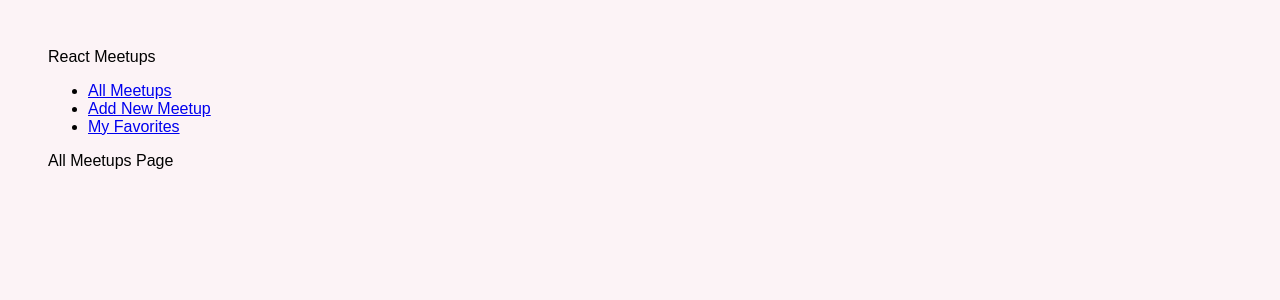
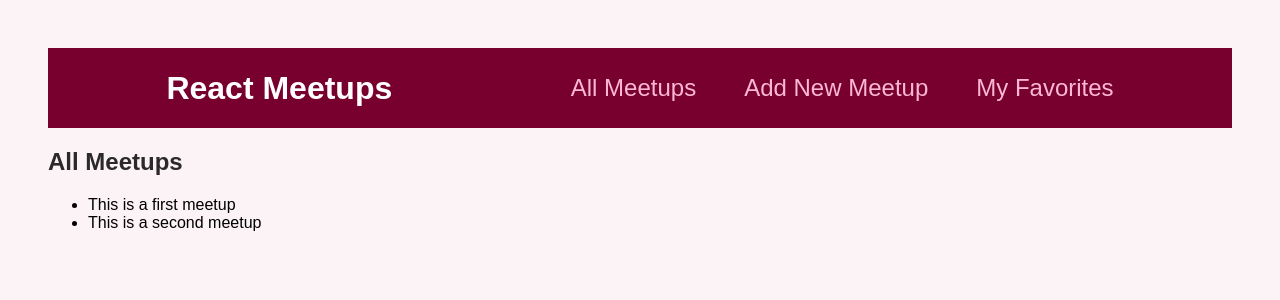
Before and after one commit to Matt658041/learning-react, a React (Create React App) app: page / in a window 1280 px wide. Shown: the top 300 px of the page. Built offline with nearby package versions, Linux system fonts and the light colour scheme.

Commit message:
created meetups folder

```diff
--- a/src/components/layout/MainNavigation.js
+++ b/src/components/layout/MainNavigation.js
@@ -1,9 +1,11 @@
 import {Link} from 'react-router-dom';
+
+import classes from './MainNavigation.module.css';
 
 function MainNavigation() {
 return(
-<header>
-    <div>React Meetups</div>
+<header className={classes.header}>
+    <div className={classes.logo}>React Meetups</div>
     <nav>
         <ul>
             <li><Link to='/'>All Meetups</Link></li>
--- /dev/null
+++ b/src/components/layout/MainNavigation.module.css
@@ -0,0 +1,47 @@
+.header {
+    width: 100%;
+    height: 5rem;
+    display: flex;
+    align-items: center;
+    justify-content: space-between;
+    background-color: #77002e;
+    padding: 0 10%;
+  }
+
+  .logo {
+    font-size: 2rem;
+    color: white;
+    font-weight: bold;
+  }
+
+  .header ul {
+    list-style: none;
+    margin: 0;
+    padding: 0;
+    display: flex;
+    align-items: baseline;
+  }
+
+  .header li {
+    margin-left: 3rem;
+  }
+
+  .header a {
+    text-decoration: none;
+    font-size: 1.5rem;
+    color: #fcb8d2;
+  }
+
+  .header a:hover,
+  .header a:active,
+  .header a.active {
+    color: white;
+  }
+
+  .badge {
+    background-color: #cc2062;
+    color: white;
+    border-radius: 12px;
+    padding: 0 1rem;
+    margin-left: 0.5rem;
+  }
--- a/src/pages/AllMeetups.js
+++ b/src/pages/AllMeetups.js
@@ -1,6 +1,36 @@
+const DUMMY_DATA = [
+    {
+        id: 'm1',
+        title: 'This is a first meetup',
+        image:
+          'https://upload.wikimedia.org/wikipedia/commons/thumb/d/d3/Stadtbild_M%C3%BCnchen.jpg/2560px-Stadtbild_M%C3%BCnchen.jpg',
+        address: 'Meetupstreet 5, 12345 Meetup City',
+        description:
+          'This is a first, amazing meetup which you definitely should not miss. It will be a lot of fun!',
+      },
+      {
+        id: 'm2',
+        title: 'This is a second meetup',
+        image:
+          'https://upload.wikimedia.org/wikipedia/commons/thumb/d/d3/Stadtbild_M%C3%BCnchen.jpg/2560px-Stadtbild_M%C3%BCnchen.jpg',
+        address: 'Meetupstreet 5, 12345 Meetup City',
+        description:
+          'This is a first, amazing meetup which you definitely should not miss. It will be a lot of fun!',
+      },
+];
+
+
 function AllMeetupsPage () {
     return(
-        <div>All Meetups Page</div>
+        <section>
+           <h1>All Meetups</h1>
+           <ul>
+           {DUMMY_DATA.map((meetup) => {
+            return <li key={meetup.id}>{meetup.title}</li>
+           })}
+           </ul>
+
+        </section>
     )
 }
 export default AllMeetupsPage;
```
Also changed, not shown: src/components/meetups/MeetupItem.js (added), src/components/meetups/MeetupList.js (added).
